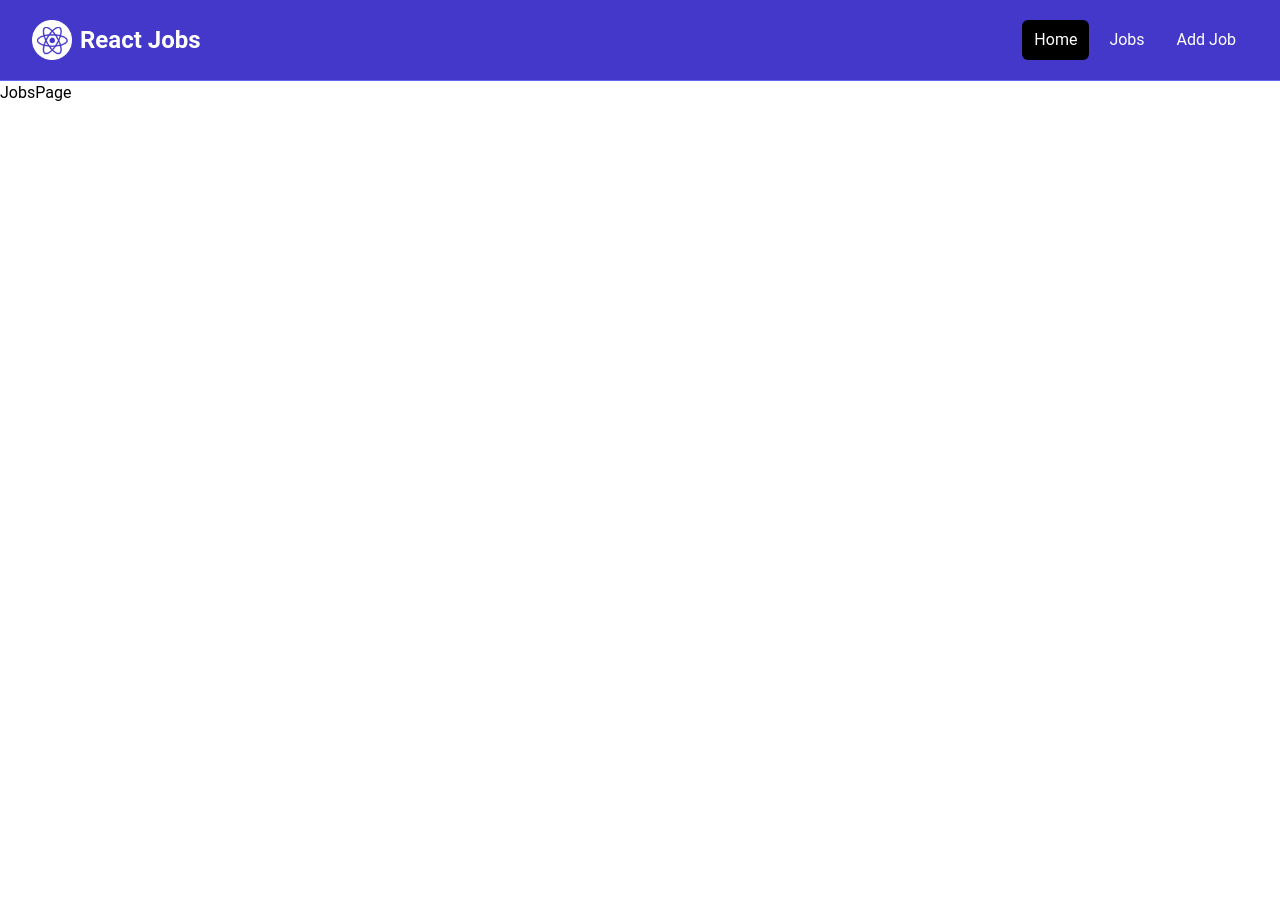
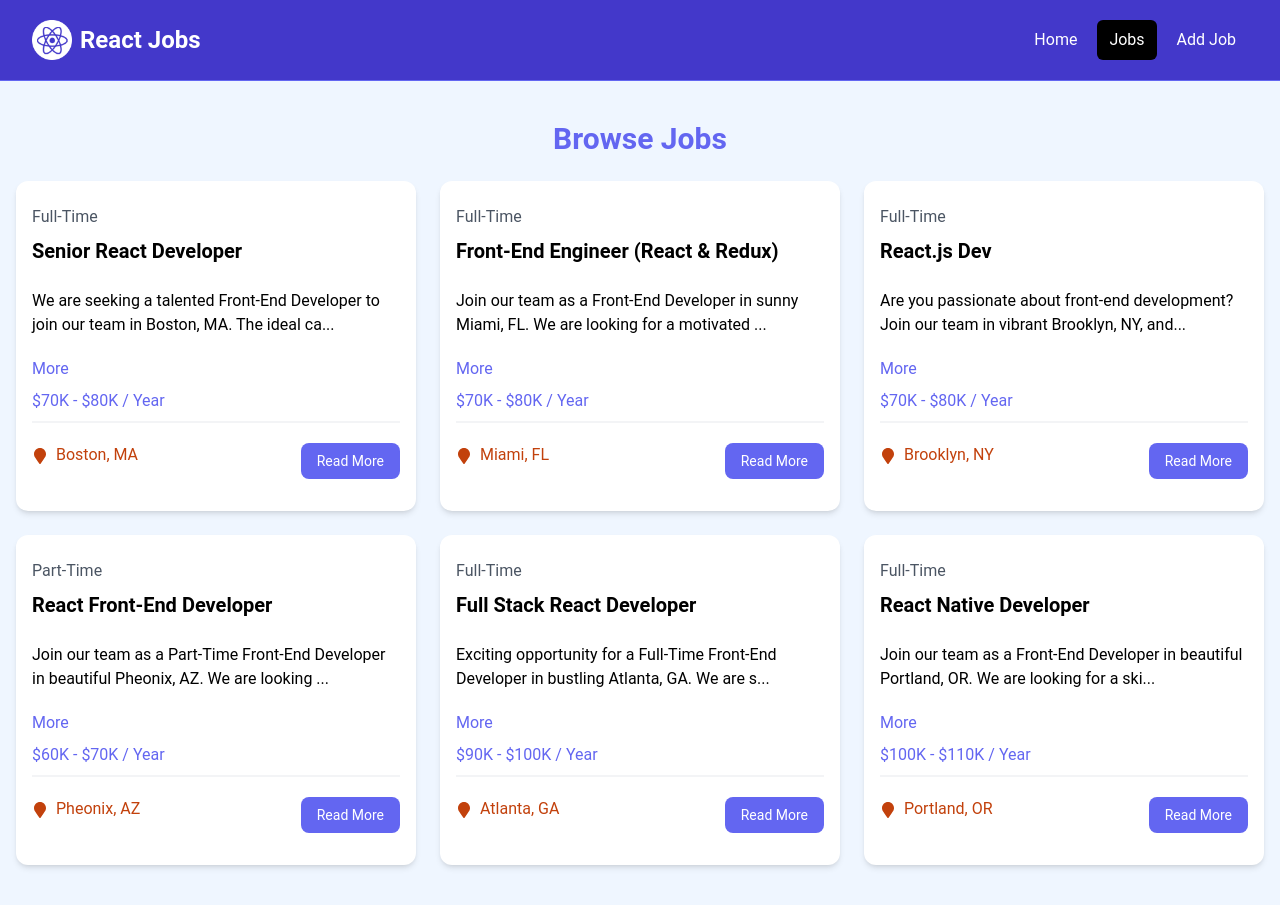
Before and after one commit to Udayanga1/react-practice, a React (Vite) app in the folder react-crash-course/: page /jobs in a window 1280 px wide. Before the commit the page ends 800 px from the top, so only its background shows below. Built offline with nearby package versions, Linux system fonts and the light colour scheme.

Commit message:
react-crash-course: active links with navlinks and conditional rendering

```diff
--- a/react-crash-course/src/components/JobListings.jsx
+++ b/react-crash-course/src/components/JobListings.jsx
@@ -1,17 +1,17 @@
 import JobListing from "./JobListing"
 import jobs from "../jobs.json"
 
-const JobListings = () => {
-	const recentJobs = jobs.slice(0, 3)
+const JobListings = ({ isHome = false }) => {
+	const jobListings = isHome ? jobs.slice(0, 3) : jobs
 
 	return (
 		<section className='bg-blue-50 px-4 py-10'>
 			<div className='container-xl lg:container m-auto'>
 				<h2 className='text-3xl font-bold text-indigo-500 mb-6 text-center'>
-					Browse Jobs
+					{isHome ? "Recent Jobs" : "Browse Jobs"}
 				</h2>
 				<div className='grid grid-cols-1 md:grid-cols-3 gap-6'>
-					{recentJobs.map((job) => (
+					{jobListings.map((job) => (
 						<JobListing key={job.id} job={job} />
 					))}
 				</div>
--- a/react-crash-course/src/components/Navbar.jsx
+++ b/react-crash-course/src/components/Navbar.jsx
@@ -1,39 +1,35 @@
-import { Link } from "react-router-dom"
+import { NavLink } from "react-router-dom"
 import logo from "../assets/images/logo.png"
 
 const Navbar = () => {
+	const linkClass = ({ isActive }) =>
+		isActive
+			? "text-white bg-black hover:bg-gray-900 hover:text-white rounded-md px-3 py-2"
+			: "text-white hover:bg-gray-900 hover:text-white rounded-md px-3 py-2"
+
 	return (
 		<nav className='bg-indigo-700 border-b border-indigo-500'>
 			<div className='mx-auto max-w-7xl px-2 sm:px-6 lg:px-8'>
 				<div className='flex h-20 items-center justify-between'>
 					<div className='flex flex-1 items-center justify-center md:items-stretch md:justify-start'>
 						{/* <!-- Logo --> */}
-						<Link className='flex flex-shrink-0 items-center mr-4' to='/'>
+						<NavLink className='flex flex-shrink-0 items-center mr-4' to='/'>
 							<img className='h-10 w-auto' src={logo} alt='React Jobs' />
 							<span className='hidden md:block text-white text-2xl font-bold ml-2'>
 								React Jobs
 							</span>
-						</Link>
+						</NavLink>
 						<div className='md:ml-auto'>
 							<div className='flex space-x-2'>
-								<Link
-									to='/'
-									className='text-white bg-black hover:bg-gray-900 hover:text-white rounded-md px-3 py-2'
-								>
+								<NavLink to='/' className={linkClass}>
 									Home
-								</Link>
-								<Link
-									to='/jobs'
-									className='text-white hover:bg-gray-900 hover:text-white rounded-md px-3 py-2'
-								>
+								</NavLink>
+								<NavLink to='/jobs' className={linkClass}>
 									Jobs
-								</Link>
-								<Link
-									to='/add-job'
-									className='text-white hover:bg-gray-900 hover:text-white rounded-md px-3 py-2'
-								>
+								</NavLink>
+								<NavLink to='/add-job' className={linkClass}>
 									Add Job
-								</Link>
+								</NavLink>
 							</div>
 						</div>
 					</div>
--- a/react-crash-course/src/pages/HomePage.jsx
+++ b/react-crash-course/src/pages/HomePage.jsx
@@ -8,7 +8,7 @@ const HomePage = () => {
 		<>
 			<Hero />
 			<HomeCards />
-			<JobListings />
+			<JobListings isHome={true} />
 			<ViewAllJobs />
 		</>
 	)
--- a/react-crash-course/src/pages/JobsPage.jsx
+++ b/react-crash-course/src/pages/JobsPage.jsx
@@ -1,4 +1,6 @@
+import JobListings from "../components/JobListings"
+
 const JobsPage = () => {
-	return <div>JobsPage</div>
+	return <JobListings />
 }
 export default JobsPage
```
